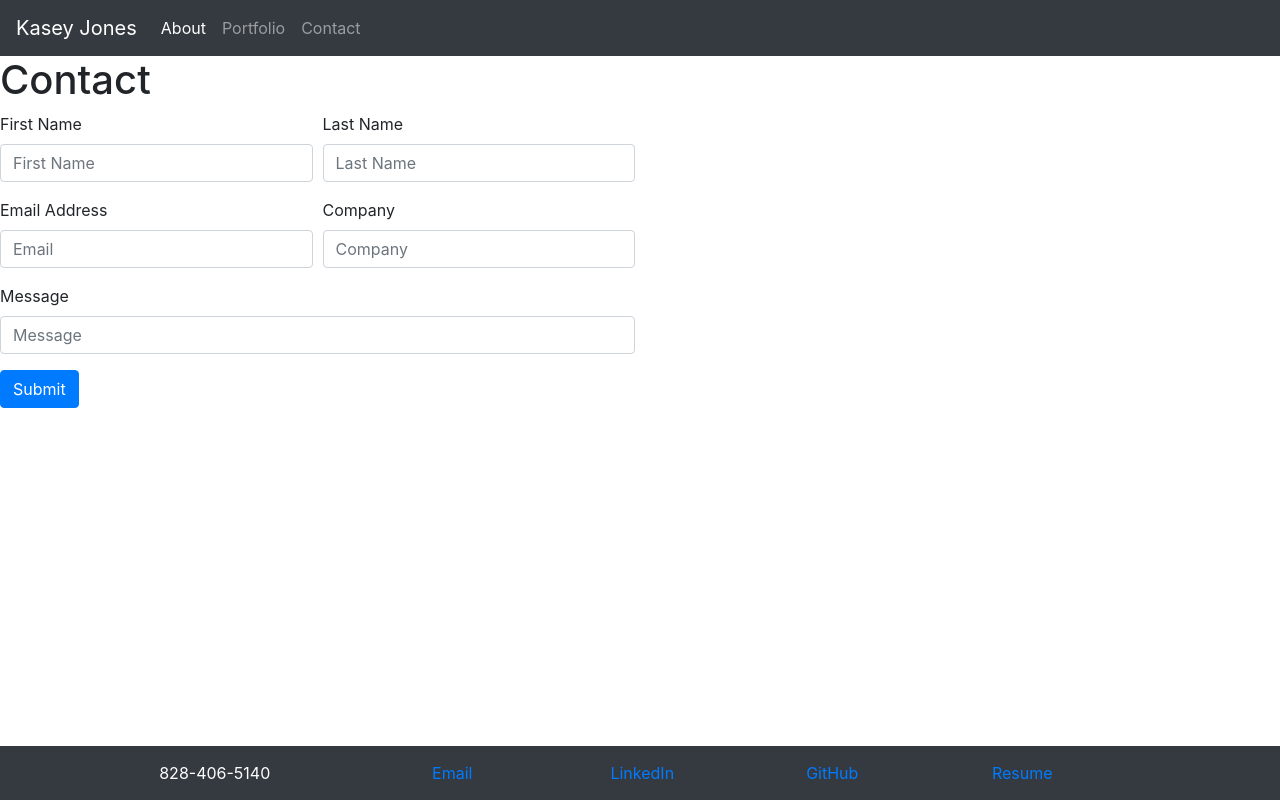
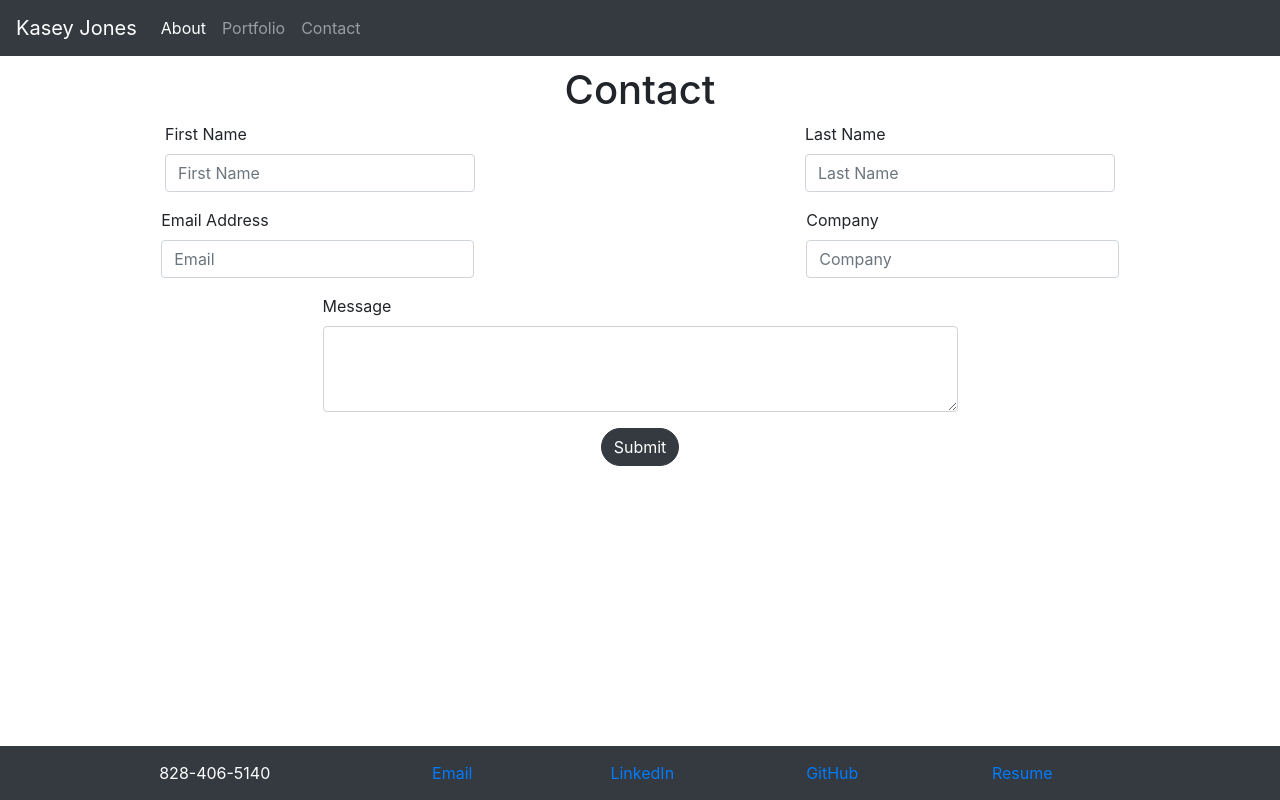
Before and after one commit to joneskm72/react-portfolio, a React (Create React App) app: page /#/contact-me in a window 1280 px wide. Built offline with nearby package versions, Linux system fonts and the light colour scheme.

Commit message:
Updated column sizes

```diff
--- a/src/pages/Contact/index.js
+++ b/src/pages/Contact/index.js
@@ -3,44 +3,45 @@ import 'bootstrap/dist/css/bootstrap.min.css';
 import Form from 'react-bootstrap/Form';
 import Button from 'react-bootstrap/Button';
 import Col from 'react-bootstrap/Col';
+import './style.css'
 
 class Contact extends Component {
   render() {
     return (
       <Form>
-        <h1>Contact</h1>
+        <h1 className='formHeader'>Contact</h1>
         <Form.Row className='formRow'>
-          <Form.Group className='formGroup col-md-3' as={Col} controlId="formGridFirst">
+          <Form.Group className='formGroup col-lg-3 col-md-6 col-sm-12' as={Col} controlId="formGridFirst">
             <Form.Label>First Name</Form.Label>
             <Form.Control type="first" placeholder="First Name" />
           </Form.Group>
 
-          <Form.Group className='formGroup col-md-3' as={Col} controlId="formGridLast">
+          <Form.Group className='formGroup col-lg-3 col-md-6 col-sm-12' as={Col} controlId="formGridLast">
             <Form.Label>Last Name</Form.Label>
             <Form.Control type="last" placeholder="Last Name" />
           </Form.Group>
         </Form.Row>
 
         <Form.Row>
-          <Form.Group className='formGroup col-md-3' controlId="formGridEmail">
+          <Form.Group className='formGroup col-lg-3 col-md-6 col-sm-12' controlId="formGridEmail">
             <Form.Label>Email Address</Form.Label>
             <Form.Control placeholder="Email" />
           </Form.Group>
 
-          <Form.Group className='formGroup col-md-3' controlId="formGridCompany">
+          <Form.Group className='formGroup col-lg-3 col-md-6 col-sm-12' controlId="formGridCompany">
             <Form.Label>Company</Form.Label>
             <Form.Control placeholder="Company" />
           </Form.Group>
         </Form.Row>
 
         <Form.Row>
-          <Form.Group className='formGroup col-md-6' controlId="formGridMessage">
+          <Form.Group className='formGroup col-md-6 col-sm-12' controlId="exampleForm.ControlTextarea1">
             <Form.Label>Message</Form.Label>
-            <Form.Control placeholder="Message" />
+            <Form.Control as="textarea" rows={3} />
           </Form.Group>
         </Form.Row>
 
-        <Button className='formButton' variant="primary" type="submit">
+        <Button className='formButton btn-dark' variant="primary" type="submit">
           Submit
         </Button>
       </Form>
--- a/src/pages/Contact/style.css
+++ b/src/pages/Contact/style.css
@@ -9,5 +9,14 @@
 }
 
 .formButton {
-    border-radius: 50% !important;
+    border-radius: 25px !important;
+    margin-left: auto !important;
+    margin-right: auto !important;
+    text-align: center !important;
+    display: flex;
 }
+
+.formHeader {
+ text-align: center;
+ margin-top: 10px;
+}
```
